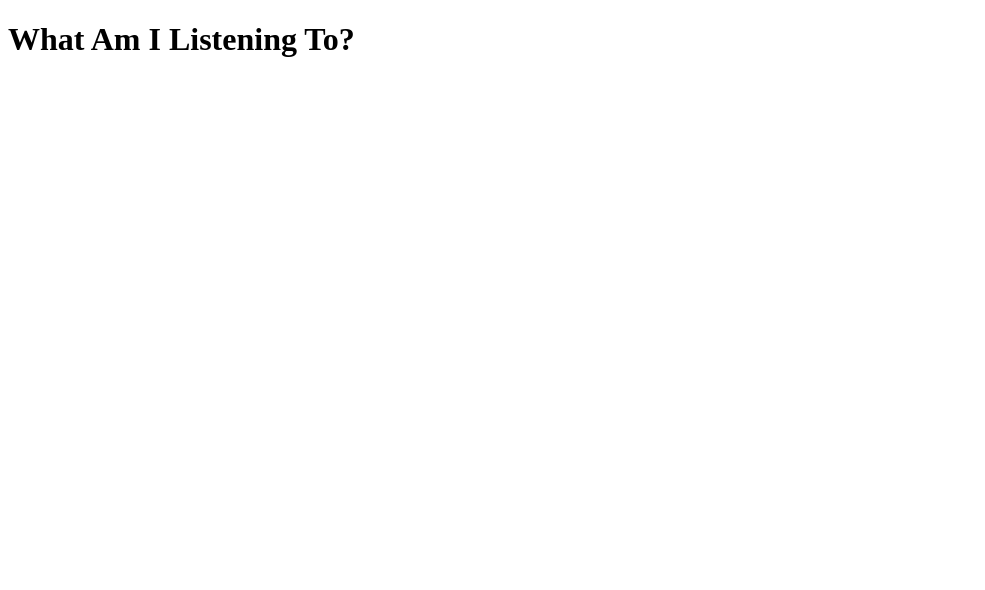
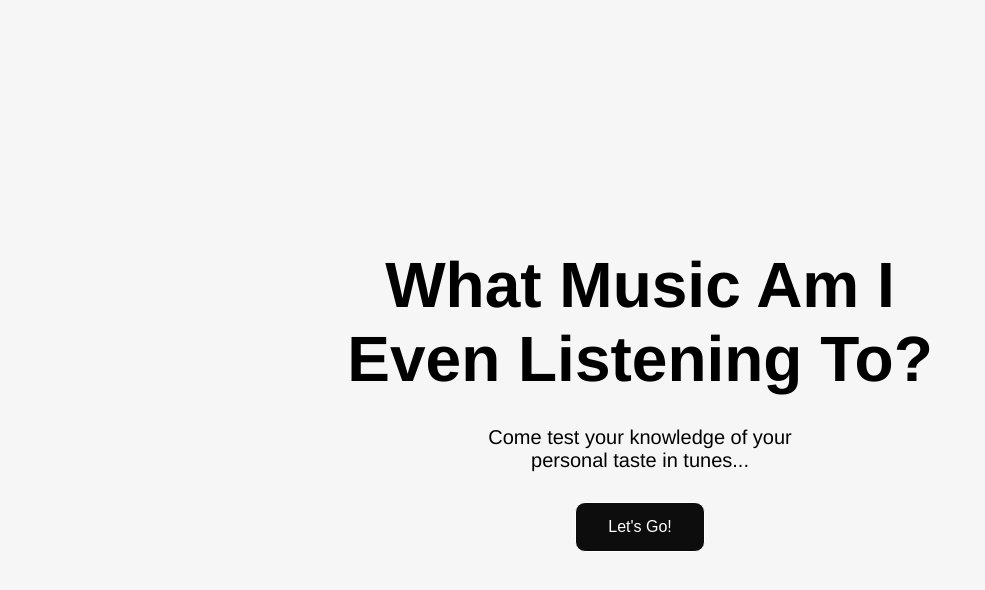
Before and after one commit to c-waller/what-am-i-listening-to, a React (Vite) app: page / in a window 1280 px wide. Shown: the top 590 px of the page, without its empty margins (0-985 px from the left). Built offline with nearby package versions, Linux system fonts and the light colour scheme.

Commit message:
Minimal landing page along with styling created

```diff
--- a/src/App.tsx
+++ b/src/App.tsx
@@ -4,7 +4,9 @@ function App()
   return (
     <div className="container">
 
-      <h1>What Am I Listening To?</h1>
+      <h1 id ="title"> What Music Am I <br /> Even Listening To? </h1>
+      <p id ="artists"> Come test your knowledge of your <br />personal taste in tunes... <br /></p>
+      <button id="quiz-button"> Let's Go! </button>
 
     </div>
   )
--- a/src/styles.css
+++ b/src/styles.css
@@ -0,0 +1,46 @@
+body{
+    margin: 0;
+    padding: 0;
+    overflow: hidden;
+}
+
+.container
+{
+    height: 100vh;
+
+    background-color: rgba(246, 246, 246, 0.957);
+
+    font-family: Helvetica, sans-serif;
+    font-size: xx-large;
+
+    align-items: center;
+    justify-content: center;
+    flex-direction: column;
+
+    display: flex;
+}
+
+#title
+{
+    text-align: center;
+    margin: 0;
+}
+
+#quiz-button
+{
+    background-color: #0d0d0d;
+    border: thin solid;
+    border-radius: 10px;
+    color: white;
+    padding: 15px 32px;
+    text-align: center;
+    font-size: 16px;
+    margin: 0;
+}
+
+#artists
+{
+    text-align: center;
+    font-size: 20px;
+    margin: 30px;
+}
```
